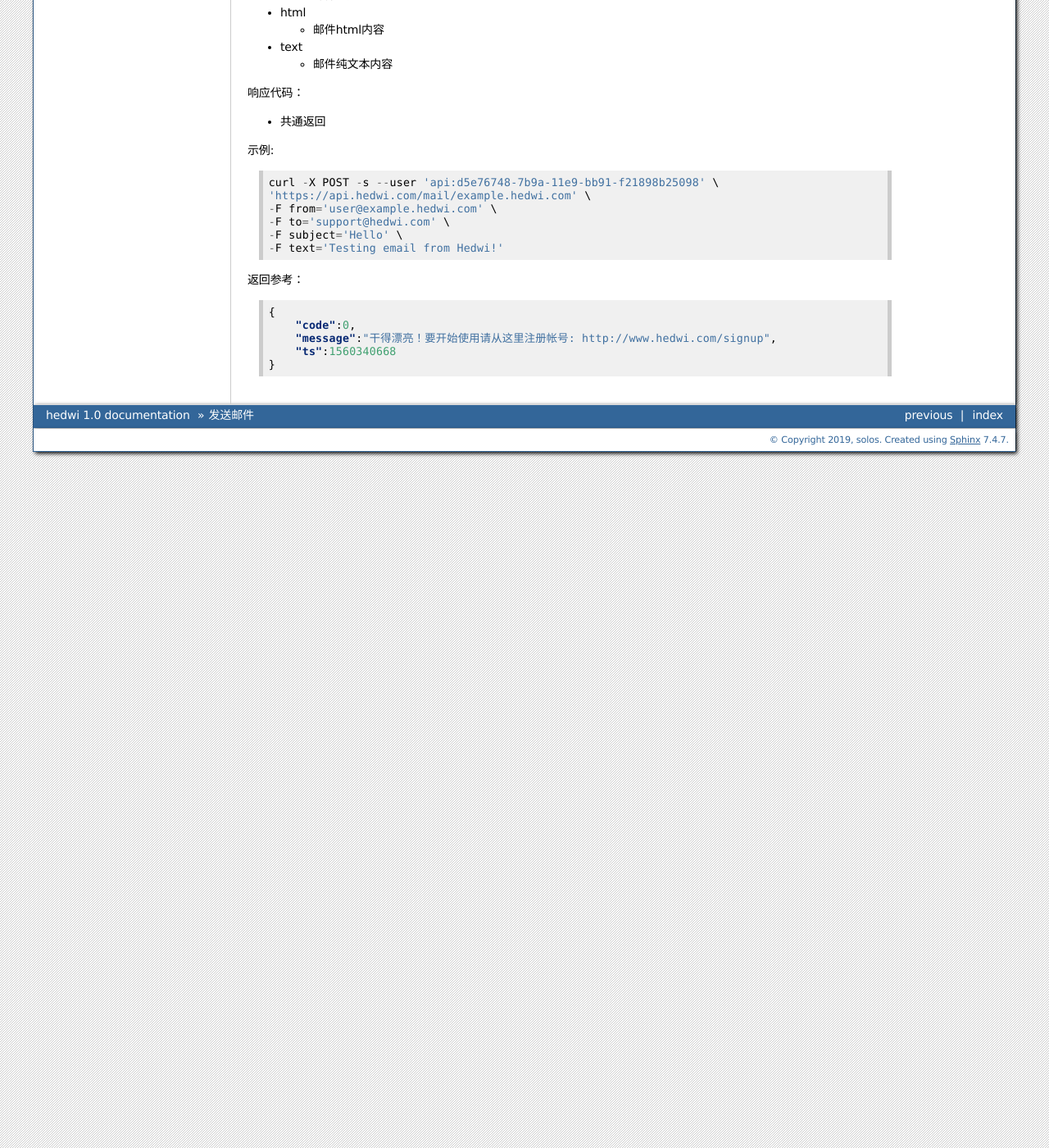
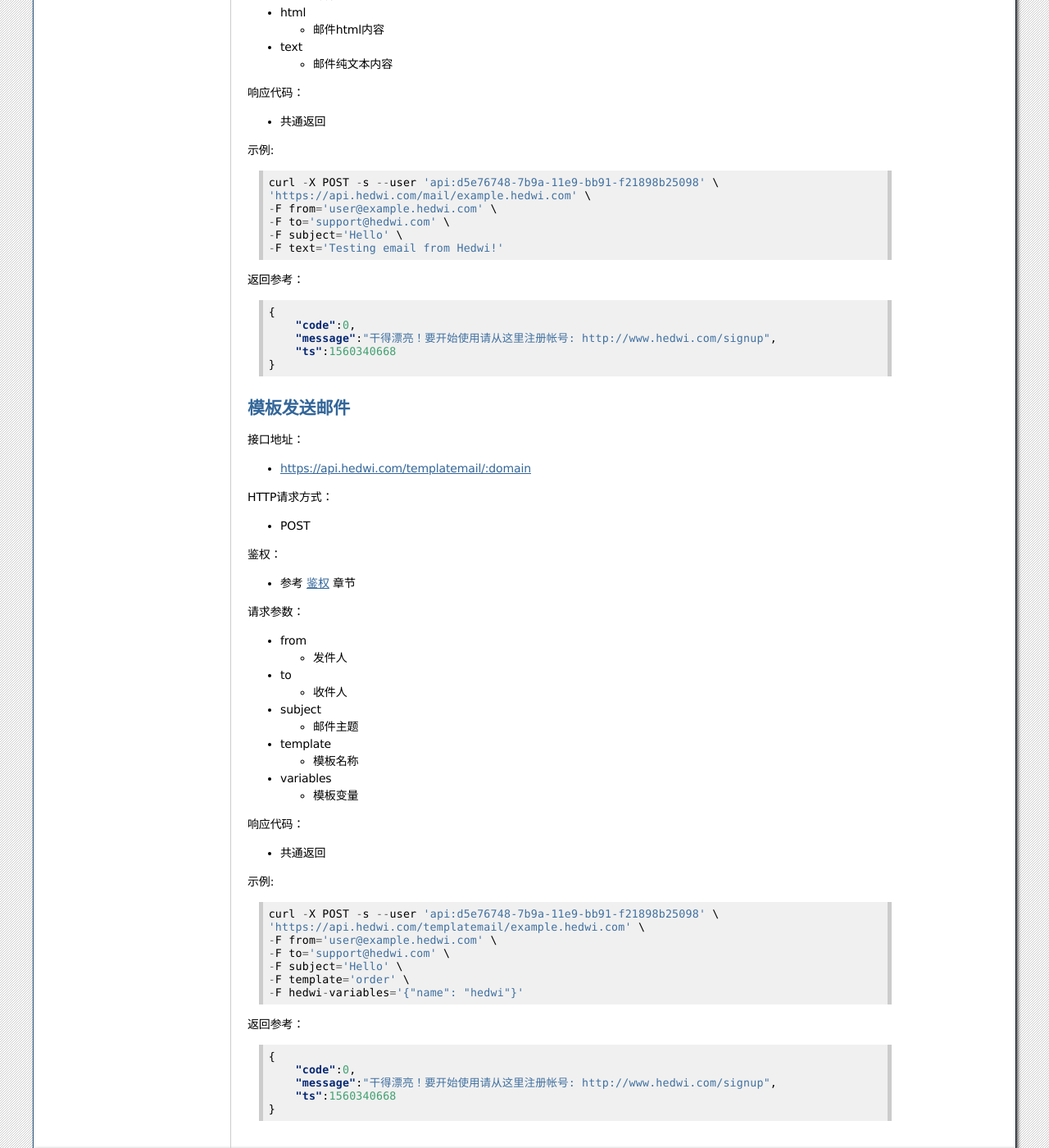
Before and after one commit to Hedwi/hedwi-document, a Sphinx documentation site: the page built from docs/source/email.rst, in a window 1280 px wide and 1400 px high, scrolled down 456 px. Shown: the whole window at 82% size. Built offline with Sphinx 7.4.7, drawn with Linux system fonts in a browser that asks for light colours; the version number could not be read and is left out; some of the changed text lies outside the part shown.

Commit message:
update
update

```diff
--- a/docs/source/email.rst
+++ b/docs/source/email.rst
@@ -61,3 +61,65 @@
         "message":"干得漂亮！要开始使用请从这里注册帐号: http://www.hedwi.com/signup",
         "ts":1560340668
     }
+
+
+模板发送邮件
+--------------
+
+接口地址：
+
+* https://api.hedwi.com/templatemail/:domain
+
+HTTP请求方式：
+
+*  POST
+
+鉴权：
+
+* 参考 :ref:`api-auth` 章节
+
+请求参数：
+
+* from
+
+  - 发件人
+
+* to
+
+  - 收件人
+
+* subject
+
+  - 邮件主题
+
+* template
+
+  - 模板名称
+
+* variables
+
+  - 模板变量
+
+响应代码：
+
+* 共通返回
+
+示例::
+
+    curl -X POST -s --user 'api:d5e76748-7b9a-11e9-bb91-f21898b25098' \
+    'https://api.hedwi.com/templatemail/example.hedwi.com' \
+    -F from='user@example.hedwi.com' \
+    -F to='support@hedwi.com' \
+    -F subject='Hello' \
+    -F template='order' \
+    -F hedwi-variables='{"name": "hedwi"}'
+
+返回参考：
+
+.. code-block:: json
+
+    {
+        "code":0,
+        "message":"干得漂亮！要开始使用请从这里注册帐号: http://www.hedwi.com/signup",
+        "ts":1560340668
+    }
```
